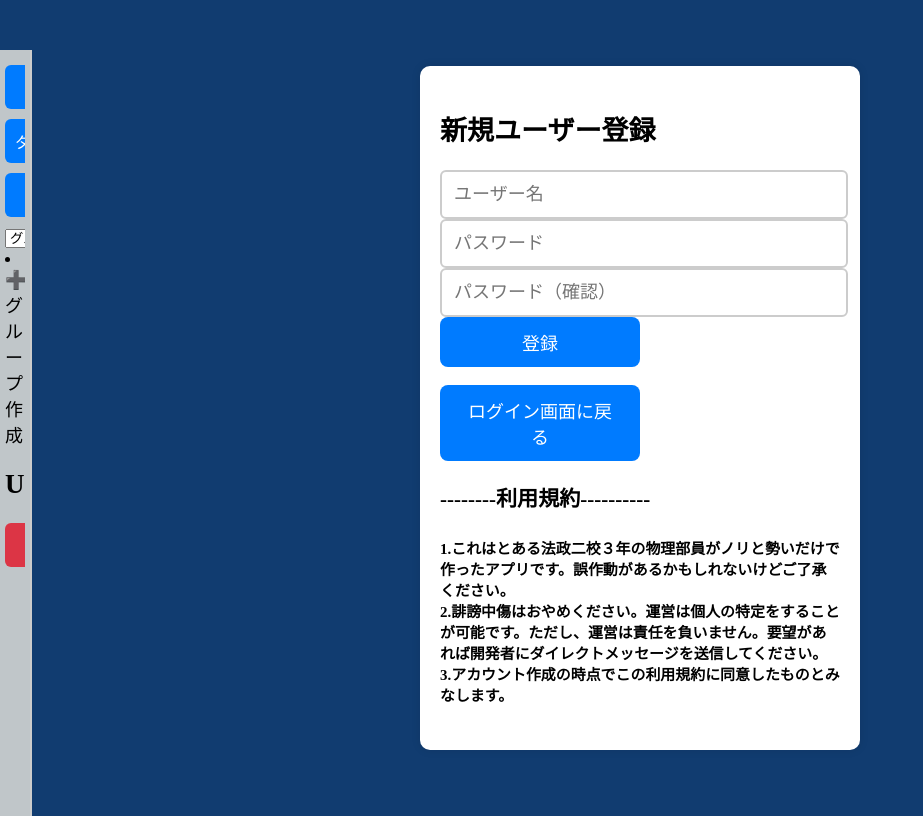
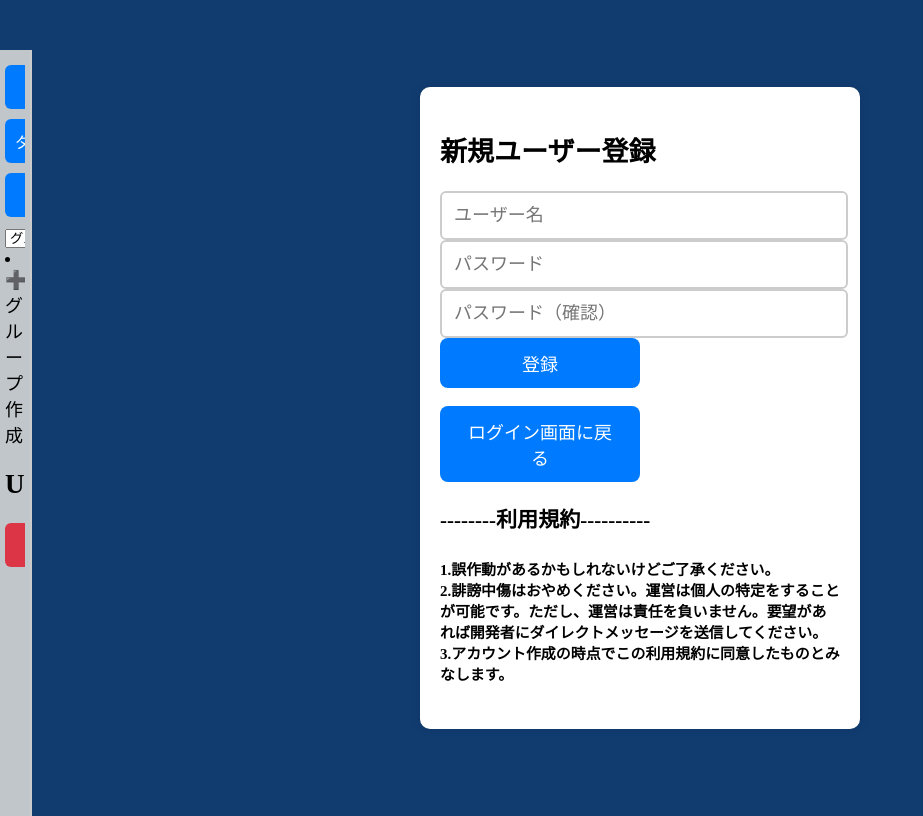
Before and after one commit to TatsuyaM2667/GAS-ChatSystem, a plain HTML site: page index.html in a window 1280 px wide. Both pictures are taken after a click on the button "新規登録はこちら". Shown: the whole page, without its empty margins (0-923 px from the left). Drawn offline with Linux system fonts and the light colour scheme.

Commit message:
Update index.html

```diff
--- a/index.html
+++ b/index.html
@@ -259,7 +259,7 @@ button:active {
            <p id="registerMessage"></p>
             <p><button onclick="showLogin()">ログイン画面に戻る</button></p>
           <h3>--------利用規約----------</h3>
-        <h5>1.これはとある法政二校３年の物理部員がノリと勢いだけで作ったアプリです。誤作動があるかもしれないけどご了承ください。
+        <h5>1.誤作動があるかもしれないけどご了承ください。
           <br>2.誹謗中傷はおやめください。運営は個人の特定をすることが可能です。ただし、運営は責任を負いません。要望があれば開発者にダイレクトメッセージを送信してください。
         <br>3.アカウント作成の時点でこの利用規約に同意したものとみなします。
         </h5>
```
